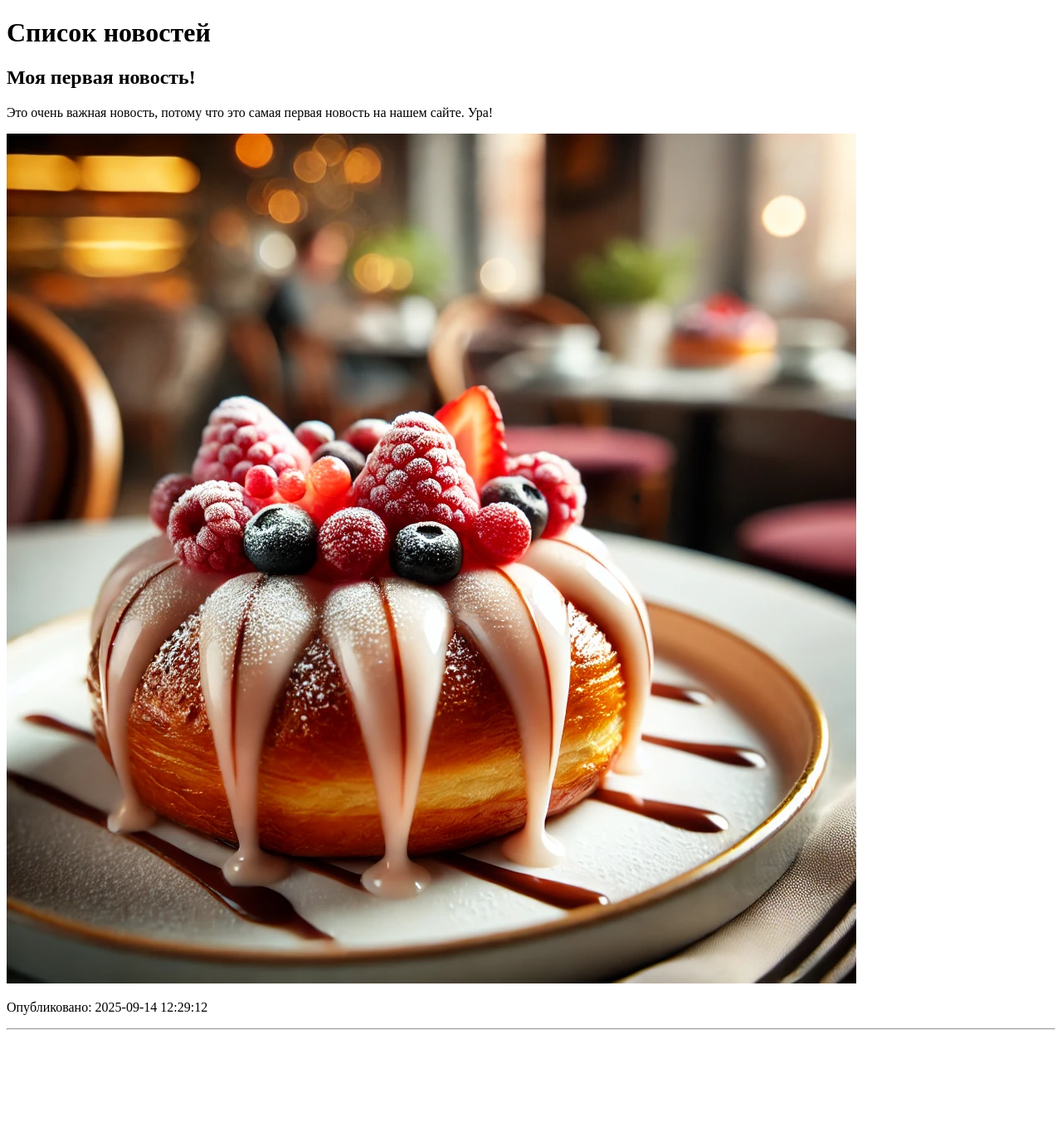
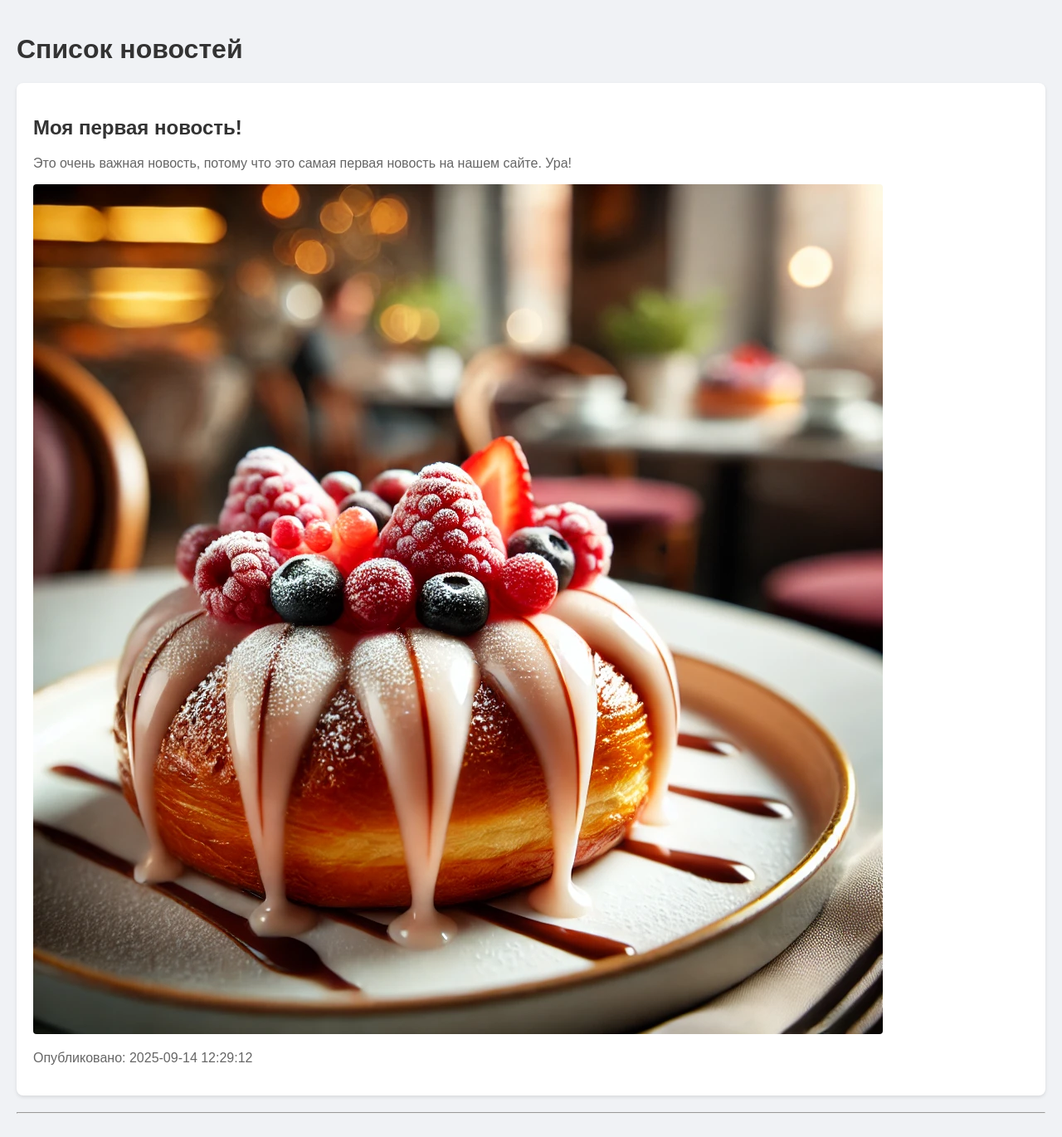
Before and after one commit to vsgroza/my_news_site, a Django app: page / in a window 1280 px wide. Shown: the whole page at 83% size. Before the commit the page ends 1241 px from the top, so only its background shows below. Run offline with Django 5.2, Linux system fonts and the light colour scheme; data comes from the database, SQL or seed files in the repository.

Commit message:
Added basic CSS styling

```diff
--- /dev/null
+++ b/news_app/static/news_app/style.css
@@ -0,0 +1,28 @@
+body {
+    font-family: Arial, sans-serif;
+    background-color: #f0f2f5;
+    margin: 0;
+    padding: 20px;
+}
+
+h1, h2 {
+    color: #333;
+}
+
+div {
+    background-color: #fff;
+    border-radius: 8px;
+    box-shadow: 0 2px 4px rgba(0, 0, 0, 0.1);
+    padding: 20px;
+    margin-bottom: 20px;
+}
+
+img {
+    max-width: 100%;
+    height: auto;
+    border-radius: 4px;
+}
+
+p {
+    color: #666;
+}
--- a/news_app/templates/news_app/index.html
+++ b/news_app/templates/news_app/index.html
@@ -1,8 +1,10 @@
+{% load static %}
 <!DOCTYPE html>
 <html lang="ru">
 <head>
     <meta charset="UTF-8">
     <title>Главная страница</title>
+    <link rel="stylesheet" href="{% static 'news_app/style.css' %}">
 </head>
 <body>
     <h1>Список новостей</h1>
```
